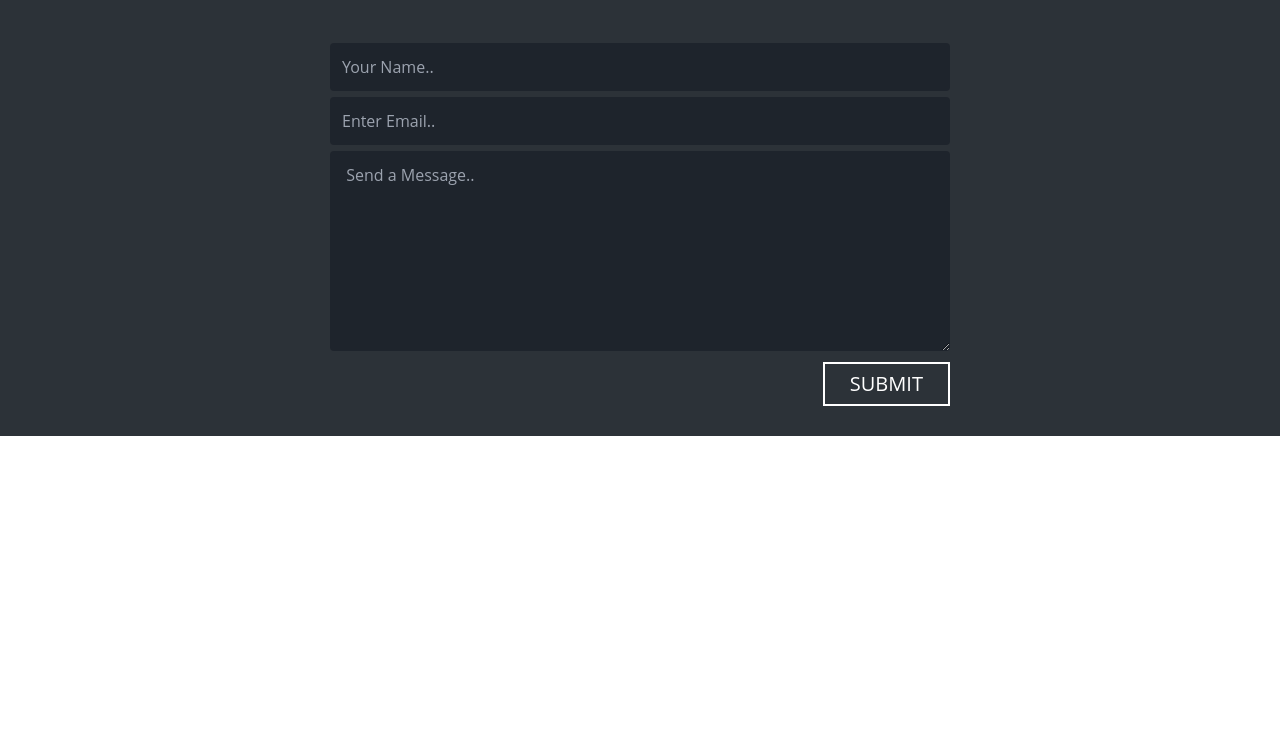
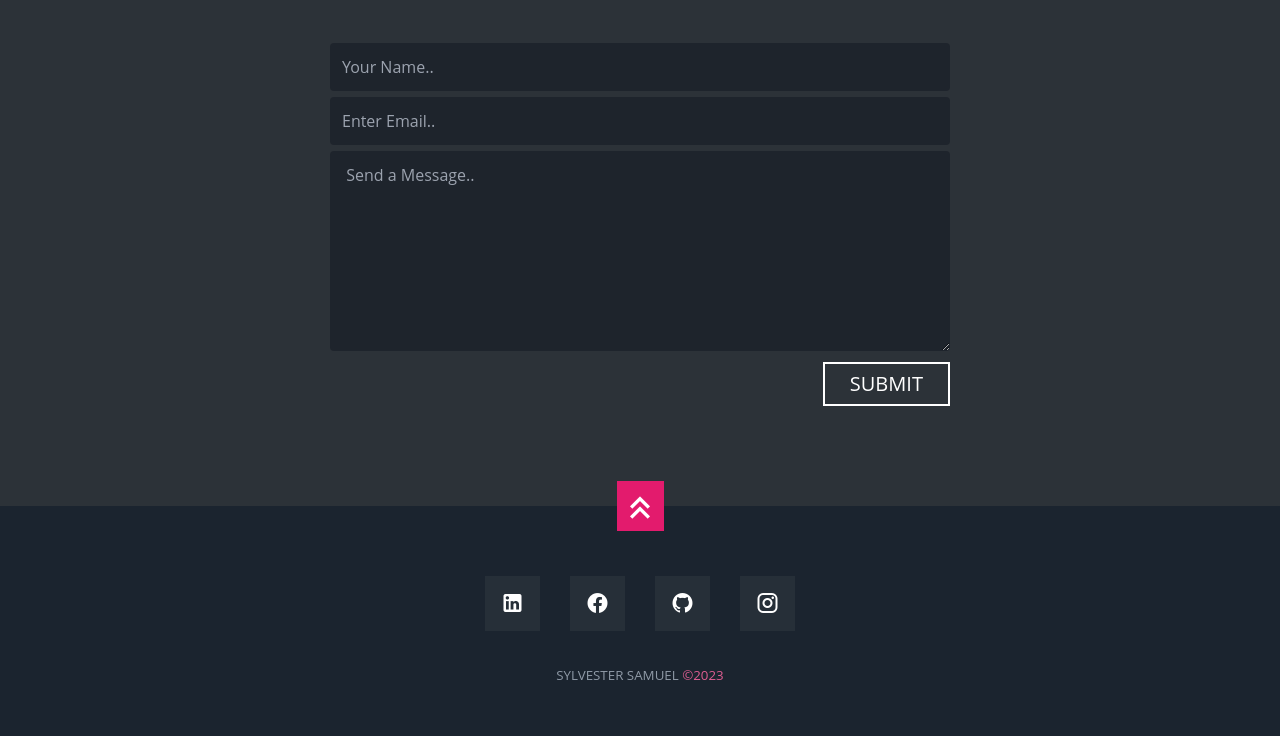
Before and after one commit to Sylvester009/PORTFOLIO1, a plain HTML site: page index.html in a window 1280 px wide. Shown: the part 2362-3098 px from the top of the page. Before the commit the page ends 2798 px from the top, so only its background shows below. Drawn offline with nearby package versions, Linux system fonts and the light colour scheme.

Commit message:
Find Sylvester

```diff
--- a/index.css
+++ b/index.css
@@ -125,7 +125,7 @@ html {
   display: none;
   position: absolute;
   top: 63px;
-  transition: height 0.3s ease-out;
+  transition: height 50ms ease-out;
   width: 100%;
   left: 0;
 }
@@ -327,7 +327,7 @@ h3 {
   background-color: #0f7c80;
   color: #fff;
   height: 100%;
-  width: 100px;
+  width: 110px;
   display: flex;
   flex-direction: column;
   justify-content: center;
@@ -348,6 +348,7 @@ h3 {
   color: #ffffff;
   margin-top: 70px;
   text-align: center;
+  padding-bottom: 70px;
 }
 
 #contact svg {
@@ -421,6 +422,81 @@ input[type="submit"] {
 
 input[type="submit"]:where(:hover, :focus-visible) {
   background-color: #04c2c9;
+}
+
+#footer {
+  background-color: #1b242f;
+  padding: 70px 0 50px 0;
+  position: relative;
+  text-align: center;
+}
+
+#footer > a {
+  background: #e31b6d;
+  cursor: pointer;
+  font-size: 30pt;
+  height: 50px;
+  left: 0;
+  line-height: 40pt;
+  margin: 0 auto;
+  position: absolute;
+  right: 0;
+  top: -25px;
+  transition: background-color 0.5s;
+  width: 47px;
+  color: #fff;
+}
+
+#footer > a:where(:hover, :focus-visible) {
+  background: #fb1f79;
+}
+
+.footer {
+  display: flex;
+  flex-direction: column;
+}
+.footer-1 {
+  display: flex;
+  justify-content: center;
+}
+
+.footer-1 a {
+  color: #fff;
+  text-decoration: none;
+}
+
+.icon {
+  background: #262f38;
+  cursor: pointer;
+  font-size: 18pt;
+  height: 55px;
+  margin: 0 15px;
+  overflow: hidden;
+  position: relative;
+  text-align: center;
+  transition: background-color 0.3s, color 0.3s, box-shadow 0.3s, transform 0.3s;
+  width: 55px;
+  display: flex;
+  align-items: center;
+  justify-content: center;
+}
+
+.icon:where(:hover, :focus-visible) {
+  background: #04c2c9;
+  box-shadow: 0 0 0 3px rgba(4, 94, 201, 0.1);
+  transform: scale(0.9);
+}
+
+.footnote {
+  color: #8f9aa7;
+  font-size: 10pt;
+  margin-top: 35px;
+  text-transform: uppercase;
+}
+
+.highlight {
+  color: #dd5d91;
+  font-family: "Open Sans";
 }
 
 @media (min-width: 600px) {
--- a/index.html
+++ b/index.html
@@ -211,6 +211,45 @@
             </form>
         </div>
     </section>
+    <footer id="footer">
+        <a href="#the-hero" title="home"><i class="mdi mdi-chevron-double-up"></i></a>
+        <div class="footer">
+            <div class="footer-1">
+                <a href="https://www.linkedin.com/in/sylvester-samuel-40b6b1260" title="linkedin" target="_blank">
+                    <div class="icon" id="icon-1">
+                        <i class="mdi mdi-linkedin"></i>
+                    </div>
+                </a>
+
+                <a href="https://www.facebook.com/profile.php?id=100077613227036" title="facebook" target="_blank">
+                    <div class="icon" id="icon-2">
+                        <i class="mdi mdi-facebook"></i>
+                    </div>
+                </a>
+
+                <a href="https://github.com/Sylvester009" title="github" target="_blank">
+                    <div class="icon" id="icon-3">
+                        <i class="mdi mdi-github"></i>
+                    </div>
+                </a>
+
+                <a href="https://www.instagram.com/sylvester97767/" title="instagram" target="_blank">
+                    <div class="icon" id="icon-4">
+                        <i class="mdi mdi-instagram"></i>
+                    </div>
+                </a>
+            </div>
+
+            <div class="footer-2">
+
+                <div class="footnote">
+                    Sylvester Samuel <span class="highlight">©2023</span>
+                </div>
+
+            </div>
+        </div>
+
+    </footer>
 
     <script src="./index.js"></script>
 
```
